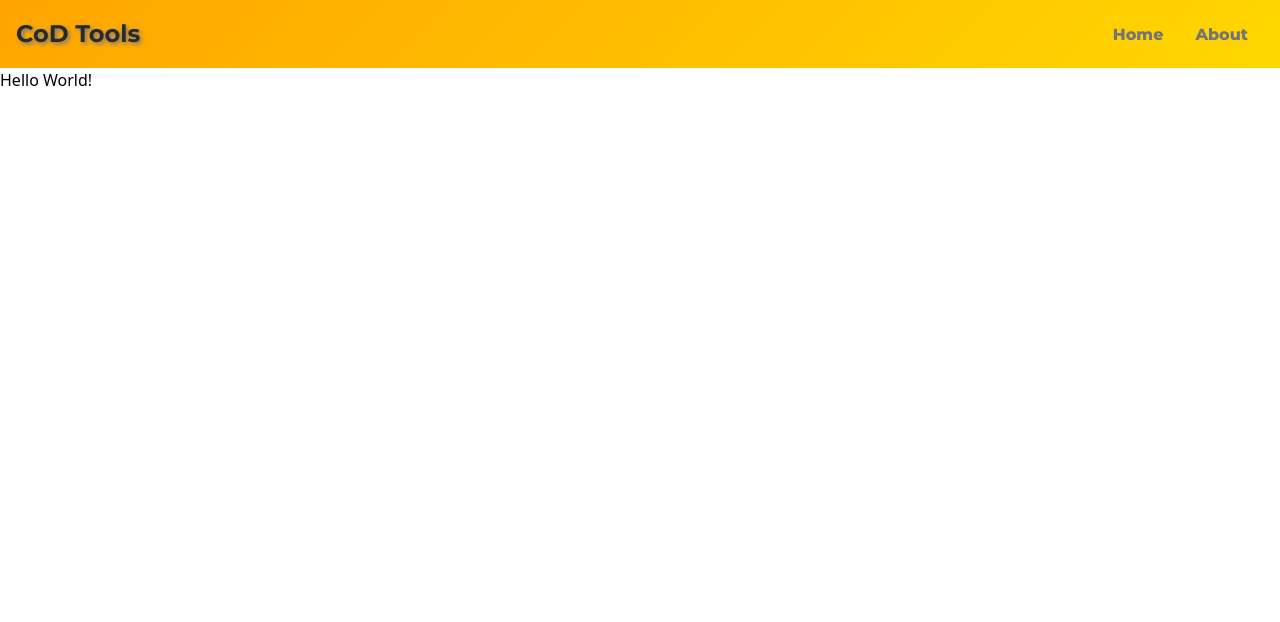
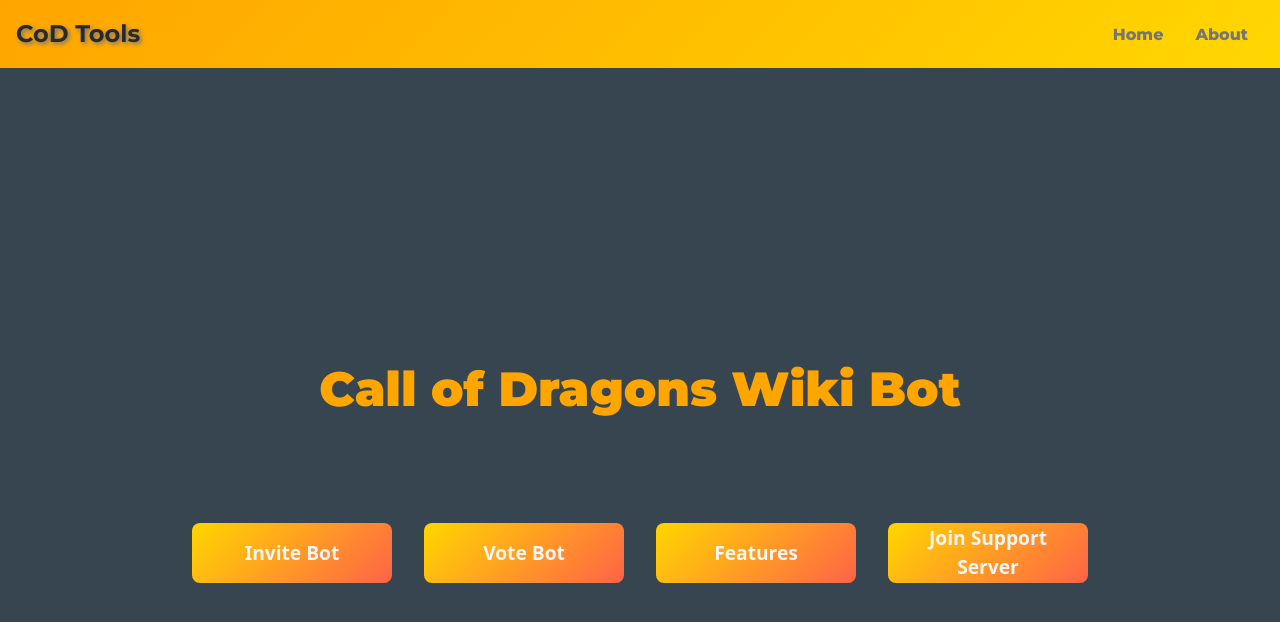
Before and after one commit to GamerRaven/cod.tools, a Next.js app: page /wikibot in a window 1280 px wide. Shown: the top 622 px of the page. Built offline with nearby package versions, Linux system fonts and the light colour scheme.

Commit message:
Basic WikiBot Page added

```diff
--- a/src/app/globals.css
+++ b/src/app/globals.css
@@ -21,4 +21,5 @@
   --text-secondary: #757575;
   --text-light: #F5F5F5;
   --text-accent: #FF6347;
+  --bg: #36454F;
 }
--- a/src/pages/index.css
+++ b/src/pages/index.css
@@ -5,7 +5,7 @@
     justify-content: center;
     height: 100vh;
     padding: 2em;
-    background-color: #36454F;
+    background-color: var(--bg);
 }
 
 .title {
--- a/src/pages/wikibot/index.css
+++ b/src/pages/wikibot/index.css
@@ -0,0 +1,47 @@
+.container {
+    display: flex;
+    flex-direction: column;
+    align-items: center;
+    justify-content: center;
+    height: 100vh;
+    padding: 2em;
+    background-color: var(--bg);
+}
+
+.title {
+    font-family: var(--font-family);
+    color: var(--primary);
+    margin-bottom: 1em;
+    font-size: 3em;
+    font-weight: 1000;
+}
+
+.button-group {
+    display: flex;
+    flex-wrap: wrap;
+    gap: 2em;
+    width: 95%;
+    margin-top: 50px;
+    justify-content: center;
+}
+
+.button {
+    display: flex;
+    align-items: center;
+    justify-content: center;
+    background: var(--gradient-2);
+    color: var(--text-light);
+    padding: 1em;
+    border-radius: 8px;
+    text-decoration: none;
+    transition: transform 0.3s ease-in-out;
+    width: 200px;
+    height: 60px;
+    text-align: center;
+    font-weight: bold;
+    font-size: 1.2em;
+}
+
+.button:hover {
+    transform: scale(1.05);
+}
--- a/src/pages/wikibot/index.js
+++ b/src/pages/wikibot/index.js
@@ -1,13 +1,36 @@
+import Link from "next/link";
 import './index.css';
 import Header from '@/components/header/header';
 
-const WikiBot = () => {
+export default function Home() {
   return (
     <>
       <Header />
-      <h1>Hello World!</h1>
+      <div className="container">
+        <h1 className="title">Call of Dragons Wiki Bot</h1>
+        <div className="button-group">
+          <Link href="https://discord.com/oauth2/authorize?client_id=1100937871969501364&permissions=274878024704&scope=bot" target="_blank_">
+            <a className="button">
+              Invite Bot
+            </a>
+          </Link>
+          <Link href="https://top.gg/bot/1100937871969501364" target="_blank_">
+            <a className="button">
+              Vote Bot
+            </a>
+          </Link>
+          <Link href="#">
+            <a className="button">
+              Features
+            </a>
+          </Link>
+          <Link href="https://top.gg/bot/1100937871969501364/vote" target="_blank_">
+            <a className="button">
+              Join Support Server
+            </a>
+          </Link>
+        </div>
+      </div>
     </>
   );
-};
-
-export default WikiBot;
+}
```
Also changed, not shown: src/pages/index.js (+1 -16 lines).
